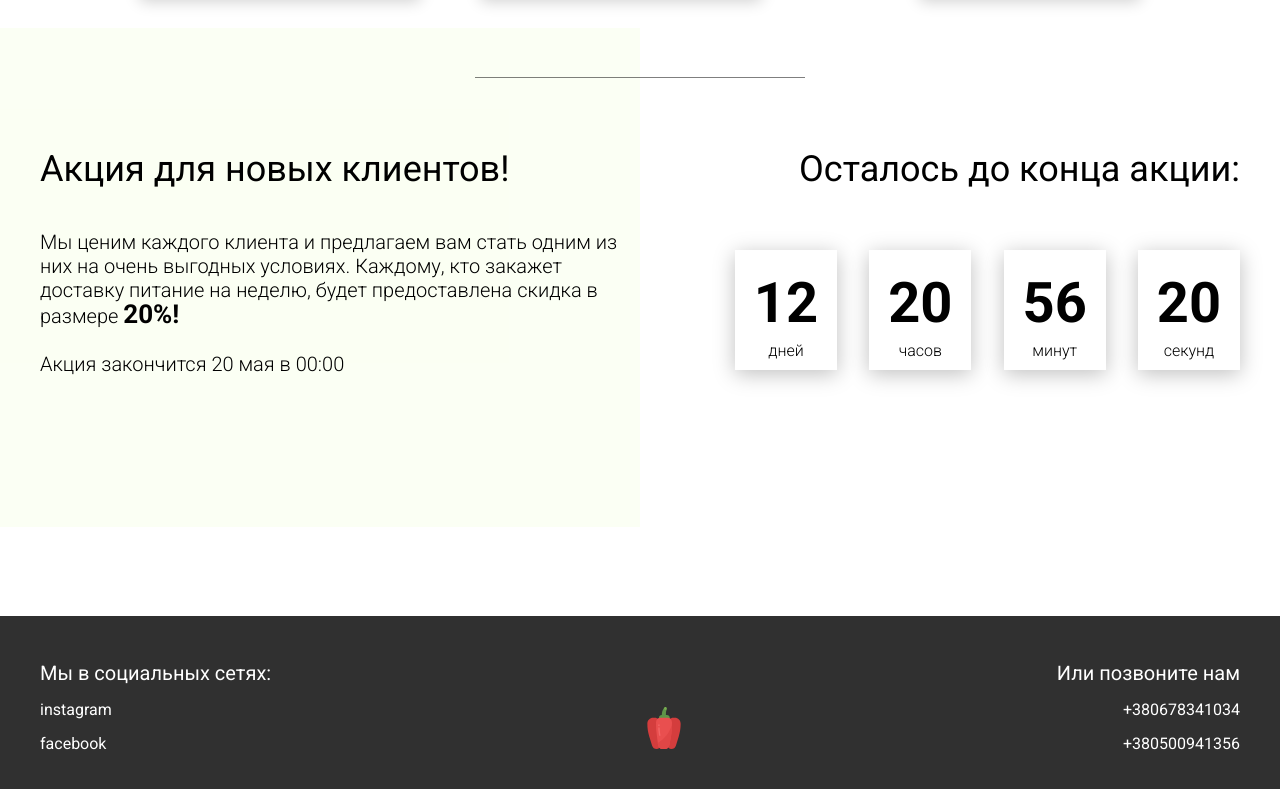
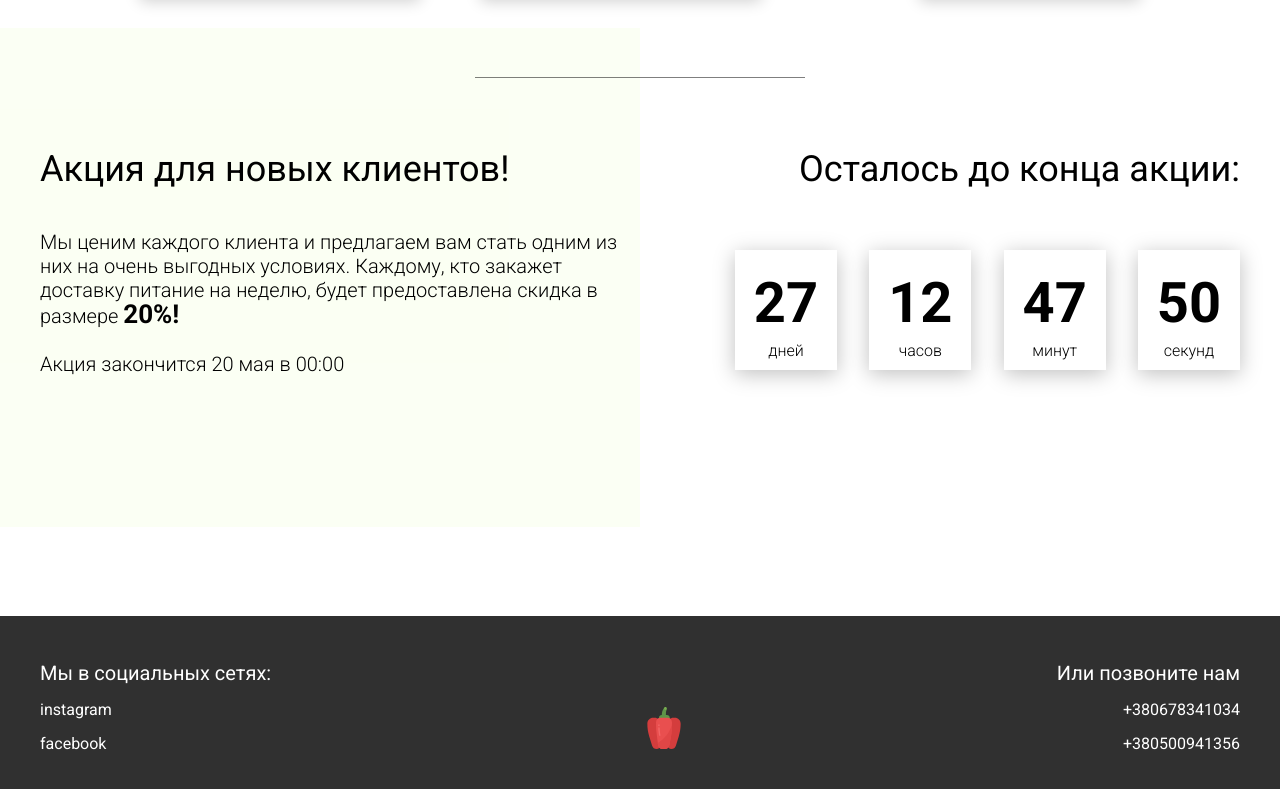
Before and after one commit to chrismassracoon/food, a plain HTML site: page index.html in a window 1280 px wide. Shown: the part 3448-4237 px from the top of the page. Drawn offline with Linux system fonts and the light colour scheme; files whose address does not match are found by name.

Commit message:
create timer functional

```diff
--- a/index.html
+++ b/index.html
@@ -267,19 +267,19 @@
 				<div class="title">Осталось до конца акции:</div>
 				<div class="timer">
 					<div class="timer__block">
-						<span id="days">12</span>
+						<span id="days"></span>
 						дней
 					</div>
 					<div class="timer__block">
-						<span id="hours">20</span>
+						<span id="hours"></span>
 						часов
 					</div>
 					<div class="timer__block">
-						<span id="minutes">56</span>
+						<span id="minutes"></span>
 						минут
 					</div>
 					<div class="timer__block">
-						<span id="seconds">20</span>
+						<span id="seconds"></span>
 						секунд
 					</div>
 				</div>
--- a/js/script.js
+++ b/js/script.js
@@ -1,4 +1,6 @@
 window.addEventListener('DOMContentLoaded', () => {
+//  Tabs
+
 
 const tabs = document.querySelectorAll('.tabheader__item'),
 		tabsContent = document.querySelectorAll('.tabcontent'),
@@ -37,4 +39,60 @@ const tabs = document.querySelectorAll('.tabheader__item'),
 					}
 			})
 
-})
+
+// Timer
+
+
+		const deadline = '2022-08-17';
+
+		function getTimeRemaining(endtime) {
+			const t = Date.parse(endtime) - Date.parse(new Date()),
+			days = Math.floor(t / (1000 * 60 * 60 * 24)),
+			hours = Math.floor((t / (1000 * 60 * 60) % 24)),
+			minutes = Math.floor((t / 1000 / 60) % 60),
+			seconds = Math.floor((t / 1000) % 60);
+
+			return {
+				'total' : t,
+				seconds,
+				hours,
+				minutes,
+				days,
+			};
+		}
+
+
+		function getZero(num) {
+			if(num >= 0 && num < 10){
+				return `0${num}`;
+			} else {
+				return num;
+			}
+
+		}
+
+		function setClock(selector, endtime) {
+			const timer = document.querySelector(selector),
+			days = timer.querySelector('#days'),
+			hours = timer.querySelector('#hours'),
+			minutes = timer.querySelector('#minutes'),
+			seconds = timer.querySelector('#seconds');
+			timeInterval = setInterval(updateClock, 1000);
+
+		updateClock();
+
+			function updateClock() {
+				const t = getTimeRemaining(endtime);
+
+				days.innerHTML = getZero(t.days);
+				hours.innerHTML = getZero(t.hours);
+				minutes.innerHTML = getZero(t.minutes);
+				seconds.innerHTML = getZero(t.seconds);
+
+				if(t.total <= 0) {
+					clearInterval(timeInterval);
+				}
+			}
+		}
+ setClock('.timer', deadline);
+});
```
